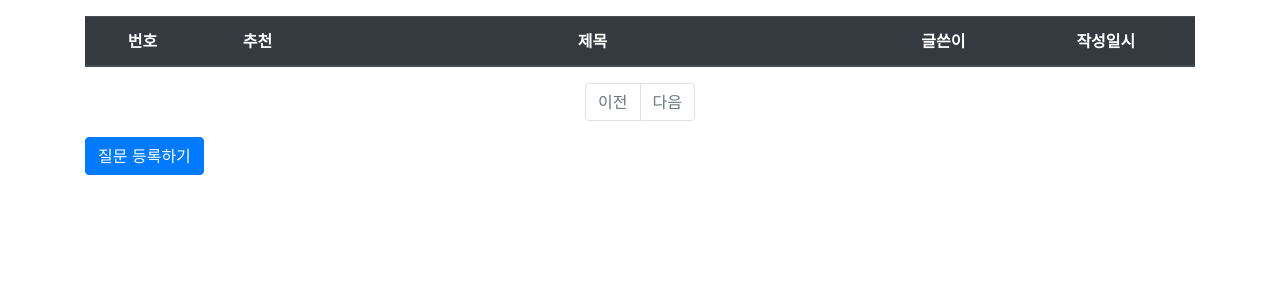
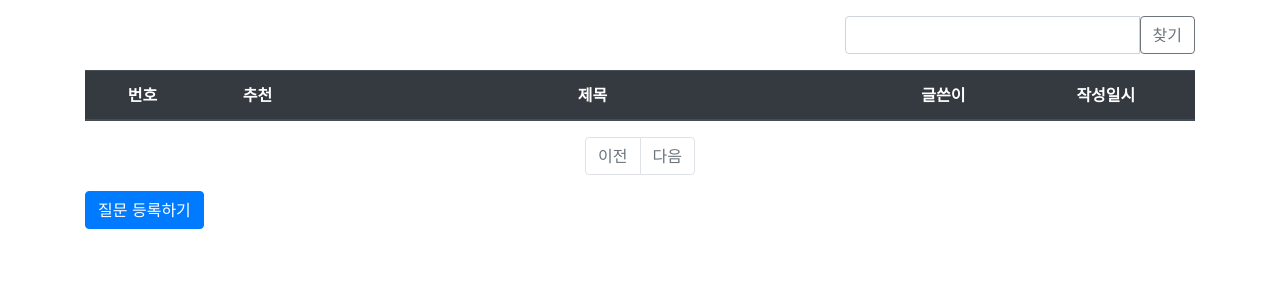
Before and after one commit to lee-kangpyo/flask-nb, a Flask app: page /question/list/ in a window 1280 px wide. Shown: the part 57-357 px from the top of the page. Run offline with Flask 2, Linux system fonts and the light colour scheme; data that the repository does not hold is empty; some libraries are stand-ins or nearby versions.

Commit message:
게시물 검색 html 작성

```diff
--- a/pybo/templates/question/question_list.html
+++ b/pybo/templates/question/question_list.html
@@ -1,6 +1,14 @@
 {% extends 'base.html' %}
 {% block content %}
 <div class="container my-3">
+    <div class="row justify-content-end my-3">
+      <div class="col-4 input-group">
+        <input type="text" class="form-control kw" value="{{ kr or '' }}">
+        <div class="inpur-group-append">
+          <button class="btn btn-outline-secondary" type="button" id="btn_search">찾기</button>
+        </div>
+      </div>
+    </div>
     <table class="table">
         <thead class="thead-dark">
             <th class="text-center">번호</th>
@@ -78,5 +86,9 @@
     </ul>
 
     <a href="{{ url_for('question.create') }}" class="btn btn-primary">질문 등록하기</a>
+      <form id="searchForm" method="get" action="{{ url_for('question._list') }}">
+        <input type="hidden" id="kw" name="kw" value="{{ kw or '' }}">
+        <input type="hidden" id="page" name="page" value="{{ page }}">
+      </form>
 </div>
 {% endblock %}
```
